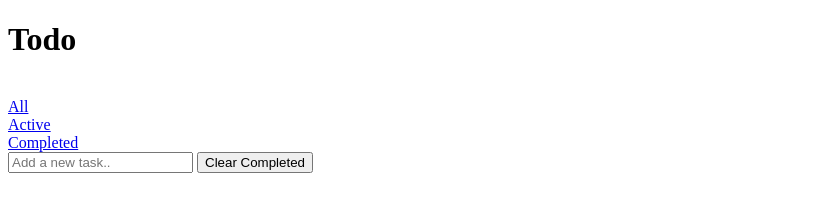
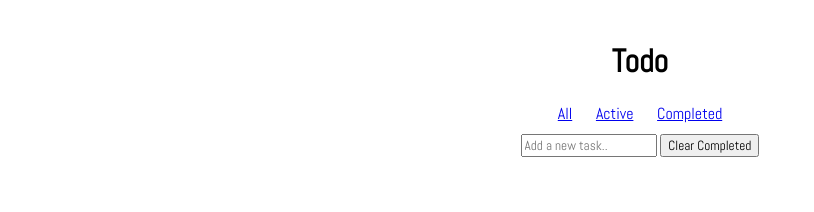
Before and after one commit to haakensonb/todo_app, a plain HTML site: page index.html in a window 1280 px wide. Shown: the whole page, without its empty margins (0-814 px from the left). Drawn offline with Linux system fonts and the light colour scheme.

Commit message:
Added Flexbox

```diff
--- a/style.css
+++ b/style.css
@@ -1,8 +1,26 @@
+* {
+  font-family: 'Abel', sans-serif;
+}
+html, body {
+  height: 100%;
+}
+h1 {
+  text-align: center;
+}
 .complete {
   background-color: green;
 }
-.task > li{
+li{
   display: inline;
+}
+ul {
+  margin: 0px;
+  padding: 0px;
+  text-align: center;
+}
+div {
+  margin-top:10px;
+  margin-bottom: 10px;
 }
 .close {
   margin-left: 10px;
@@ -13,5 +31,18 @@
     visibility: visible;
 }
 .filters {
-  display: inline;
+  width: 100%;
+  display: inline-block;
 }
+.filters li {
+  margin: 5px;
+  padding: 5px;
+}
+#todoApp {
+  width: auto;
+}
+.flex-container {
+  display: flex;
+  align-items: center;
+  justify-content: center;
+}
```
